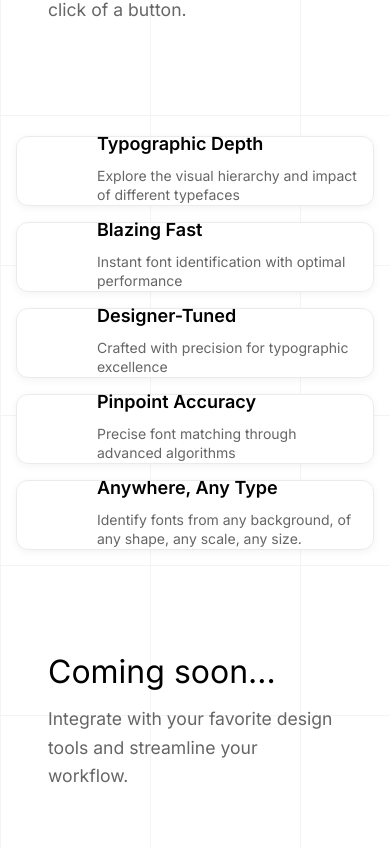
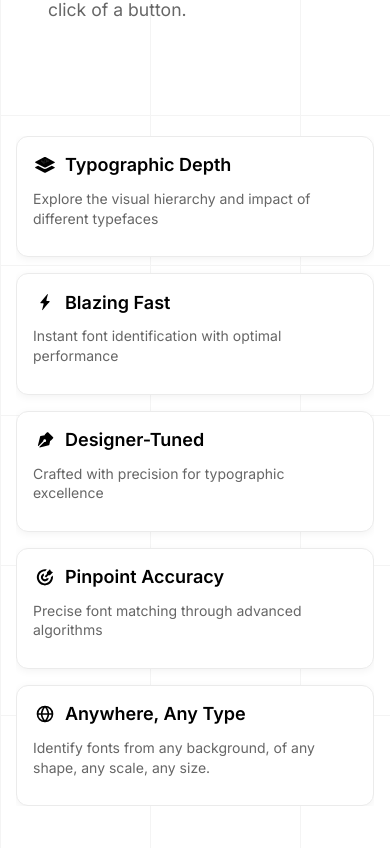
Before and after one commit to ajamous1/my-type.ai, a Next.js app: page / in a window 390 px wide. Shown: the part 1016-1864 px from the top of the page. Built offline with nearby package versions, Linux system fonts and the light colour scheme.

Commit message:
pretty much fully responsive

```diff
--- a/src/components/landing-page/assets/grid/BentoGrid.tsx
+++ b/src/components/landing-page/assets/grid/BentoGrid.tsx
@@ -7,6 +7,7 @@ import LightningBoltCard from './LightningBoltCard';
 import PinpointAccuracyCard from './PinpointAccuracyCard';
 import AnywhereAnyTypeCard from './AnyType';
 import DesignerTunedCard from './DesignerTuned';
+import Image from 'next/image';
 
 interface CardData {
   title: string;
@@ -22,20 +23,35 @@ const fontCards: CardData[] = [
   { title: 'Anywhere, Any Type', description: 'Identify fonts from any background, of any shape, any scale, any size.', id: 5 }
 ];
 
-const BentoCard = ({ title, description, icon, children }: {
+const BentoCard = ({ title, description, icon, children, isMobile = false }: {
   title: string;
   description: string;
   icon: ReactElement;
   children?: React.ReactNode;
+  isMobile?: boolean;
 }): ReactElement => {
   return (
     <div className={styles.bentoCard}>
       <div className={styles.cardHeader}>
+        {!isMobile ? (
+          // Desktop/tablet layout - icon side by side with title/description
+          <>
             <div className={styles.thumbnail}>{icon}</div>
             <div className={styles.titleContentWrapper}>
               <h2 className={styles.title}>{title}</h2>
               <p className={styles.description}>{description}</p>
             </div>
+          </>
+        ) : (
+          // Mobile layout - icon inline with title, description below
+          <>
+            <div>
+              <div className={styles.thumbnail}>{icon}</div>
+              <h2 className={styles.title}>{title}</h2>
+            </div>
+            <p className={styles.description}>{description}</p>
+          </>
+        )}
       </div>
       {children && <div className={styles.cardContent}>{children}</div>}
     </div>
@@ -64,11 +80,35 @@ export default function BentoGrid(): ReactElement {
 
   const renderMobileGrid = (): ReactElement => (
     <div className={styles.mobileGrid}>
-      {fontCards.map((card) => (
+      {fontCards.map((card, index) => {
+        // Create the appropriate icon for each card
+        let icon;
+        switch (index) {
+          case 0: // Typographic Depth
+            icon = <Image src="/assets/icons/depth.svg" alt="Typography Depth Icon" width={28} height={28} />;
+            break;
+          case 1: // Blazing Fast
+            icon = <Image src="/assets/icons/lightningbolt.svg" alt="Lightning Bolt Icon" width={28} height={28} />;
+            break;
+          case 2: // Designer-Tuned
+            icon = <Image src="/assets/icons/pen.svg" alt="Pen Icon" width={28} height={28} />;
+            break;
+          case 3: // Pinpoint Accuracy
+            icon = <Image src="/assets/icons/target.svg" alt="Target Icon" width={28} height={28} />;
+            break;
+          case 4: // Anywhere, Any Type
+            icon = <Image src="/assets/icons/globe.svg" alt="Globe Icon" width={28} height={28} />;
+            break;
+          default:
+            icon = <span />;
+        }
+
+        return (
           <div key={card.id} className={styles.fullWidthRow}>
-          <BentoCard title={card.title} description={card.description} icon={<span />}/>
+            <BentoCard title={card.title} description={card.description} icon={icon} isMobile={true} />
           </div>
-      ))}
+        );
+      })}
     </div>
   );
 
--- a/src/components/landing-page/assets/grid/PinpointAccuracyCard.tsx
+++ b/src/components/landing-page/assets/grid/PinpointAccuracyCard.tsx
@@ -19,6 +19,18 @@ export default function PinpointAccuracyCard({ title, description, size = 'large
   const [mousePos, setMousePos] = useState({ x: 120, y: 120 });
   const [mode, setMode] = useState<'idle' | 'auto' | 'user'>('idle');
   const defaultPos = { x: 120, y: 120 };
+  const [isSmallScreen, setIsSmallScreen] = useState(false);
+
+  // Check screen size
+  useEffect(() => {
+    const checkScreenSize = () => {
+      setIsSmallScreen(window.innerWidth <= 900);
+    };
+
+    checkScreenSize();
+    window.addEventListener('resize', checkScreenSize);
+    return () => window.removeEventListener('resize', checkScreenSize);
+  }, []);
 
   // Used for the scanning animation pattern
   const animationStateRef = useRef({
@@ -317,7 +329,8 @@ const path = [
               className={styles.fontGridStatic}
               onMouseEnter={handleFontGridEnter}
             >
-              {Array.from({ length: 18 }).map((_, i) => (
+              {/* Render fewer items on smaller screens */}
+              {Array.from({ length: isSmallScreen ? 9 : 18 }).map((_, i) => (
                 <span
                   key={i}
                   className={styles.fallingText}
--- a/src/styles/BentoGrid.module.css
+++ b/src/styles/BentoGrid.module.css
@@ -4,7 +4,8 @@
   max-width: 1800px;
   margin: 0 auto;
   user-select: none;
-  color: black ;
+  color: black;
+  overflow-x: hidden;
 }
 
 .bentoCard {
@@ -146,7 +147,19 @@
 /* === RESPONSIVE STYLES === */
 @media (max-width: 1023px) {
   .twoCol {
-    grid-template-columns: 1fr 1fr;
+    grid-template-columns: minmax(0, 1fr) minmax(0, 1fr);
+    width: 100%;
+  }
+
+  .twoCol .bentoCard {
+    width: 100%;
+    min-width: 0;
+  }
+
+  /* Additional optimization for small cards */
+  .small {
+    min-height: 300px;
+    height: auto;
   }
 
   .tabletGrid .large,
@@ -157,6 +170,86 @@
 
   .tabletGrid .bentoCard {
     padding: 24px;
+    overflow: hidden;
+  }
+
+  .leftColumn {
+    min-width: 0; /* Override the min-width: 300px for tablets */
+    width: 100%;
+    flex-basis: 0;
+    flex-grow: 1;
+  }
+
+  .rightColumn {
+    flex-basis: 0;
+    flex-grow: 1;
+    max-width: 50%;
+  }
+
+  .pinpointContainer,
+  .fallingTextContainer {
+    max-width: 100%;
+  }
+
+  .airbnbLetterGrid {
+    grid-template-columns: repeat(3, 48px) !important;
+    grid-template-rows: repeat(3, 48px) !important;
+    gap: 24px !important;
+  }
+
+  .gridAligner {
+    transform: scale(0.9);
+    margin: 0 auto;
+  }
+
+  /* Additional media query for smaller tablets */
+  @media (max-width: 768px) {
+    .cardContentRow {
+      flex-direction: column;
+      gap: 1rem;
+    }
+
+    .rightColumn {
+      max-width: 100%;
+    }
+
+    .pinpointContainer,
+    .letterBackground {
+      transform: scale(0.8);
+      transform-origin: center top;
+    }
+  }
+
+  .tabletGrid .large {
+    min-height: 320px;  /* Reduced height for better fit */
+  }
+
+  .cardWrapper .bentoCard {
+    overflow: hidden;
+  }
+
+  .cardWrapper .cardContentRow {
+    flex-wrap: wrap;
+  }
+
+  .cardWrapper .rightColumn {
+    max-width: 100%;
+    justify-content: flex-start;
+    align-items: flex-start;
+    margin-top: 12px;
+  }
+
+  /* Force the pinpoint content to fit in smaller spaces */
+  .cardWrapper .pinpointContainer {
+    min-height: 0;
+    max-height: 200px;
+  }
+
+  /* Hide the crosshair on smaller screens to prevent it from overflowing */
+  @media (max-width: 800px) {
+    .cardWrapper .crosshair {
+      display: none;
+    }
   }
 }
 
@@ -176,34 +269,35 @@
     height: auto;
   }
 
-
-  .textWrapper {
-    display: flex;
+  .mobileGrid .cardHeader {
     flex-direction: column;
-    justify-content: flex-start; /* Align text block to top */
+    align-items: flex-start;
+    margin-bottom: 12px;
+    height: auto;
   }
 
-
- .cardHeader {
-  display: flex;
-  align-items: center; /* Center icon vertically with title */
-  gap: 16px;
-  margin-bottom: 8px;
-}
-
-
-  .thumbnail {
-    width: 36px;
-    height: 36px;
-    margin-right: 12px;
+  .mobileGrid .cardHeader > div:first-of-type {
+    display: flex;
+    align-items: center;
+    margin-bottom: 8px;
   }
 
-  .title {
-    font-size: 18px;
+  .mobileGrid .thumbnail {
+    width: 24px;
+    height: 24px;
+    margin-right: 8px;
+    top: 0;
   }
 
-  .description {
+  .mobileGrid .title {
+    font-size: 18px;
+    line-height: 1.2;
+    margin: 0;
+  }
+
+  .mobileGrid .description {
     font-size: 14px;
+    margin-top: 4px;
   }
 
   .mobileGrid .fallingTextContainer,
@@ -213,7 +307,7 @@
   .mobileGrid .crosshair,
   .mobileGrid .airbnbLetterGrid,
   .mobileGrid .cardContentRow {
-    display: none ;
+    display: none;
   }
 }
 
@@ -224,6 +318,7 @@
   gap: 2rem;
   height: 100%;
   position: relative;
+  overflow: hidden;
 }
 
 .leftColumn {
@@ -239,14 +334,17 @@
   flex: 1;
   position: relative;
   cursor: crosshair;
+  display: flex;
+  justify-content: center;
+  align-items: center;
 }
 
 .gridAligner {
-  position: absolute;
-  top: 50%;
-  left: 50%;
-  transform: translate(-50%, -75%);
+  position: relative;
+  transform: none;
   pointer-events: none;
+  width: fit-content;
+  height: fit-content;
 }
 
 .fallingTextContainer {
@@ -412,21 +510,17 @@
   -webkit-mask-repeat: no-repeat;
 }
 
-@media (pointer: fine) {
-  .pinpointContainer {
-    --crosshair-margin: 10px;
-  }
-}
-
 .fontGridStatic {
   display: grid;
   grid-template-columns: repeat(5, 1fr);
   gap: 0.5rem;
-  padding: 0rem;
+  padding: 0;
   position: relative;
   z-index: 1;
   flex: 1;
   cursor: crosshair;
+  width: 100%;
+  max-width: 300px;
 }
 
 .crosshair {
@@ -442,6 +536,58 @@
   z-index: 5;
 }
 
+/* More aggressive tablet optimization for Pinpoint Accuracy */
+@media (max-width: 1180px) {
+  .pinpointContainer {
+    transform: scale(0.85);
+    transform-origin: left center;
+    max-width: 90%;
+  }
+
+  .fontGridStatic {
+    grid-template-columns: repeat(4, 1fr);
+    gap: 0.4rem;
+    max-width: 240px;
+  }
+
+  .fallingText {
+    font-size: 36px;
+  }
+
+  .crosshair {
+    width: 80px;
+    height: 80px;
+  }
+}
+
+@media (max-width: 900px) {
+  .pinpointContainer {
+    transform: scale(0.75);
+    max-width: 85%;
+  }
+
+  .fontGridStatic {
+    grid-template-columns: repeat(3, 1fr);
+    max-width: 180px;
+  }
+
+  .crosshair {
+    width: 60px;
+    height: 60px;
+  }
+
+  /* Reduce the font size in the grid to fit better */
+  .fallingText {
+    font-size: 32px;
+  }
+}
+
+@media (pointer: fine) {
+  .pinpointContainer {
+    --crosshair-margin: 10px;
+  }
+}
+
 /* === ANYWHERE ANY TYPE === */
 .airbnbLetterGrid {
   display: grid;
@@ -451,6 +597,12 @@
   width: fit-content;
   height: fit-content;
   cursor: crosshair;
+}
+
+.airbnbLetterGrid.tabletGrid {
+  grid-template-columns: repeat(3, 48px);
+  grid-template-rows: repeat(3, 48px);
+  gap: 24px;
 }
 
 .cellWrapper {
@@ -536,3 +688,46 @@
     background: none ;
   }
 }
+
+/* Add a specific media query for the mid-size tablets */
+@media (max-width: 880px) {
+  .cardContentRow {
+    gap: 1rem;
+  }
+
+  .leftColumn {
+    flex: 2; /* Give more space to the text content */
+  }
+
+  .rightColumn {
+    flex: 1;
+  }
+
+  .description {
+    font-size: 14px;
+  }
+
+  .title {
+    font-size: 18px;
+  }
+
+  .small, .large, .default, .full {
+    height: auto;
+    min-height: 300px;
+  }
+
+  /* Ensure the visual elements are properly contained */
+  .fallingTextContainer,
+  .pinpointContainer,
+  .letterBackground,
+  .airbnbLetterGrid {
+    transform: scale(0.8);
+    transform-origin: center;
+  }
+}
+
+.cardWrapper {
+  width: 100%;
+  height: 100%;
+  overflow: hidden;
+}
```
Also changed, not shown: src/components/landing-page/assets/grid/AnyType.tsx (+14 -4 lines). Lines whose indentation alone changed are shown as unchanged.
